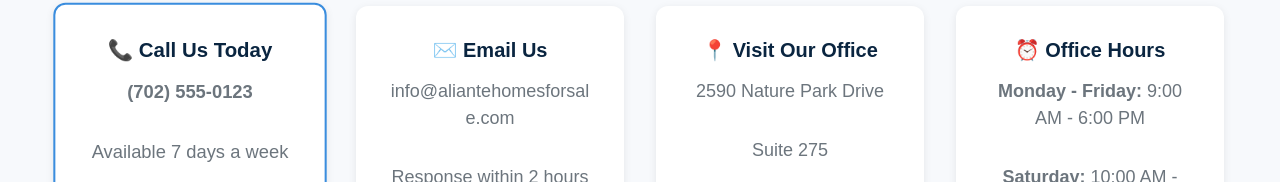
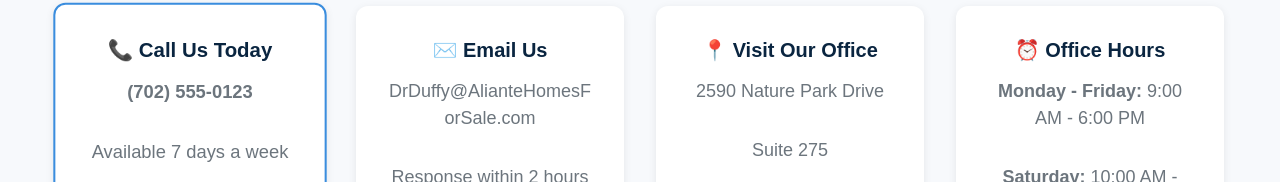
Before and after one commit to DrJanDuffy/aliantehomesforsale.com, a Next.js app: page /contact in a window 1280 px wide. Shown: the part 428-610 px from the top of the page. Built offline with nearby package versions, Linux system fonts and the light colour scheme; no server answers.

Commit message:
Update all email addresses to DrDuffy@AlianteHomesForSale.com

```diff
--- a/app/accessibility/page.tsx
+++ b/app/accessibility/page.tsx
@@ -42,7 +42,7 @@ export default function Accessibility() {
             We welcome your feedback on the accessibility of this website. Please contact us if you encounter accessibility barriers:
           </p>
           <ul>
-            <li>Email: info@aliantehomesforsale.com</li>
+            <li>Email: DrDuffy@AlianteHomesForSale.com</li>
             <li>Phone: (702) 555-0123</li>
             <li>Office: 2590 Nature Park Drive, Suite 275, North Las Vegas, NV 89084</li>
           </ul>
--- a/app/components/StructuredData.tsx
+++ b/app/components/StructuredData.tsx
@@ -39,7 +39,7 @@ export default function StructuredData({ type, property, breadcrumbs, faqs, cust
           addressCountry: 'US',
         },
         telephone: '(702) 555-0123',
-        email: 'info@aliantehomesforsale.com',
+        email: 'DrDuffy@AlianteHomesForSale.com',
         areaServed: {
           '@type': 'Place',
           name: 'Aliante, North Las Vegas, Nevada',
@@ -221,7 +221,7 @@ export default function StructuredData({ type, property, breadcrumbs, faqs, cust
         image: 'https://www.aliantehomesforsale.com/logo.png',
         url: 'https://www.aliantehomesforsale.com',
         telephone: '+17025550123',
-        email: 'info@aliantehomesforsale.com',
+        email: 'DrDuffy@AlianteHomesForSale.com',
         address: {
           '@type': 'PostalAddress',
           streetAddress: '2590 Nature Park Drive, Suite 275',
--- a/app/contact/page.tsx
+++ b/app/contact/page.tsx
@@ -41,7 +41,7 @@ export default function Contact() {
 
               <div className="contact-card">
                 <h3>✉️ Email Us</h3>
-                <p className="email">info@aliantehomesforsale.com</p>
+                <p className="email">DrDuffy@AlianteHomesForSale.com</p>
                 <p>Response within 2 hours</p>
               </div>
 
--- a/app/fair-housing/page.tsx
+++ b/app/fair-housing/page.tsx
@@ -71,7 +71,7 @@ export default function FairHousing() {
             If you have questions about our fair housing practices, please contact us:
           </p>
           <p>
-            Email: info@aliantehomesforsale.com<br/>
+            Email: DrDuffy@AlianteHomesForSale.com<br/>
             Phone: (702) 555-0123<br/>
             Office: 2590 Nature Park Drive, Suite 275, North Las Vegas, NV 89084
           </p>
--- a/app/layout.tsx
+++ b/app/layout.tsx
@@ -112,7 +112,7 @@ export default function RootLayout({
                 <p style={{ marginBottom: '1rem' }}>Your trusted partner for Aliante homes since 2018</p>
                 <div>
                   <p><strong>📞 Phone:</strong> <a href="tel:+17025550123" style={{ color: '#97d8c4' }}>(702) 555-0123</a></p>
-                  <p><strong>✉️ Email:</strong> <a href="mailto:info@aliantehomesforsale.com" style={{ color: '#97d8c4' }}>info@aliantehomesforsale.com</a></p>
+                  <p><strong>✉️ Email:</strong> <a href="mailto:DrDuffy@AlianteHomesForSale.com" style={{ color: '#97d8c4' }}>DrDuffy@AlianteHomesForSale.com</a></p>
                   <p><strong>📍 Office:</strong> 2590 Nature Park Drive, Suite 275<br />North Las Vegas, NV 89084</p>
                   <p><strong>🕒 Hours:</strong> Mon-Fri 8AM-7PM, Sat-Sun 9AM-6PM</p>
                 </div>
--- a/app/privacy-policy/page.tsx
+++ b/app/privacy-policy/page.tsx
@@ -47,13 +47,13 @@ export default function PrivacyPolicy() {
           <h2>Your Rights</h2>
           <p>
             You have the right to access, correct, or delete your personal information. Contact us
-            at info@aliantehomesforsale.com to exercise these rights.
+            at DrDuffy@AlianteHomesForSale.com to exercise these rights.
           </p>
 
           <h2>Contact Us</h2>
           <p>
             Questions about this privacy policy? Contact us at:<br/>
-            Email: info@aliantehomesforsale.com<br/>
+            Email: DrDuffy@AlianteHomesForSale.com<br/>
             Phone: (702) 555-0123
           </p>
         </div>
--- a/app/terms-of-service/page.tsx
+++ b/app/terms-of-service/page.tsx
@@ -43,7 +43,7 @@ export default function TermsOfService() {
           <h2>Contact Information</h2>
           <p>
             Questions about these terms? Contact us:<br/>
-            Email: info@aliantehomesforsale.com<br/>
+            Email: DrDuffy@AlianteHomesForSale.com<br/>
             Phone: (702) 555-0123<br/>
             Office: 2590 Nature Park Drive, Suite 275, North Las Vegas, NV 89084
           </p>
```
